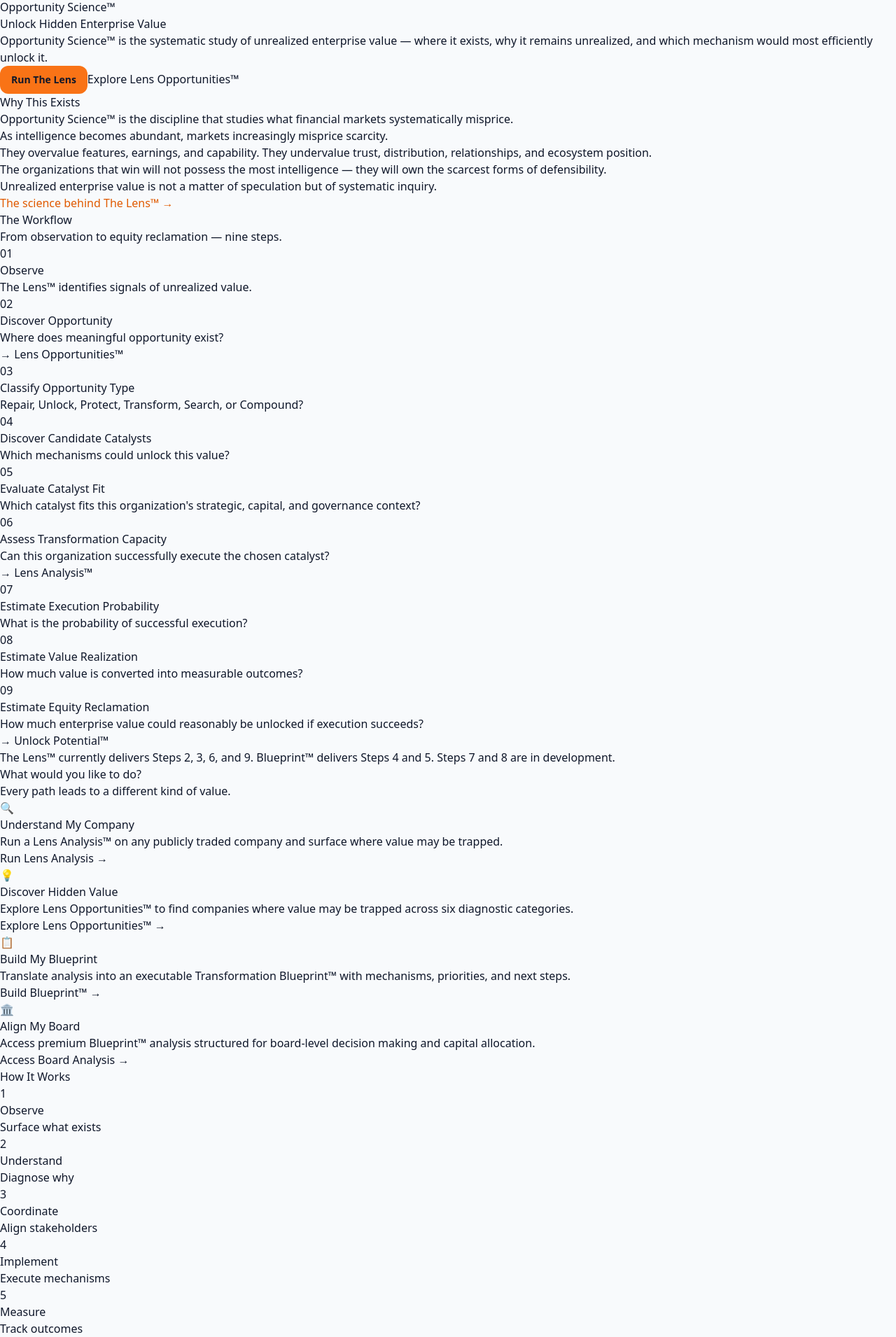
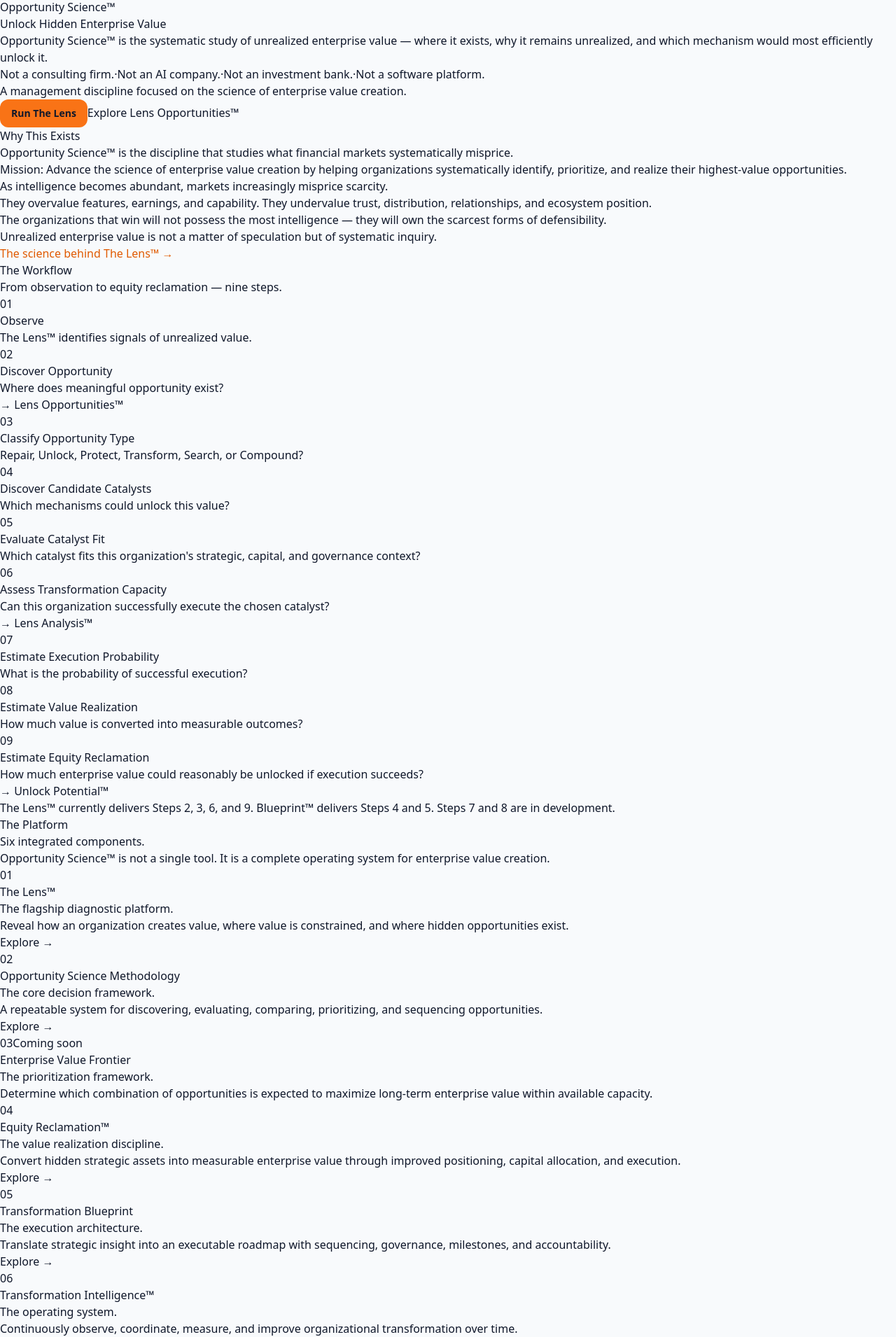
Before and after one commit to LeiderCap/leider-api, a Next.js app in the folder lens-mvp/: page / in a window 1280 px wide. Shown: the part 90-2000 px from the top of the page at 70% size. Built offline with nearby package versions, Linux system fonts and the light colour scheme.

Commit message:
Homepage: Opportunity Science founding doctrine — positioning, platform components, mission

```diff
--- a/lens-mvp/app/layout.tsx
+++ b/lens-mvp/app/layout.tsx
@@ -5,10 +5,10 @@ import NavRunButton from '@/components/NavRunButton';
 
 export const metadata: Metadata = {
   title: 'The Lens™ — Opportunity Science™ for Unrealized Enterprise Value',
-  description: 'Opportunity Science™ identifies where enterprise value is trapped, why it remains unrealized, and which mechanism would most efficiently unlock it. Powered by The Lens™.',
+  description: 'Opportunity Science™ — the management discipline dedicated to discovering, evaluating, prioritizing, and realizing opportunities that create long-term enterprise value. Powered by The Lens™.',
   openGraph: {
     title: 'The Lens™ — Opportunity Science™ for Unrealized Enterprise Value',
-    description: 'Opportunity Science™ identifies where enterprise value is trapped, why it remains unrealized, and which mechanism would most efficiently unlock it. Powered by The Lens™.',
+    description: 'Opportunity Science™ — the management discipline dedicated to discovering, evaluating, prioritizing, and realizing opportunities that create long-term enterprise value. Powered by The Lens™.',
     type: 'website',
   }
 };
--- a/lens-mvp/app/page.tsx
+++ b/lens-mvp/app/page.tsx
@@ -87,6 +87,18 @@ export default function HomePage() {
           <p className="mx-auto mt-6 max-w-2xl text-lg leading-8 text-slate-300">
             Opportunity Science™ is the systematic study of unrealized enterprise value — where it exists, why it remains unrealized, and which mechanism would most efficiently unlock it.
           </p>
+          <div className='mt-6 flex flex-wrap justify-center gap-3 text-xs text-gray-400'>
+            <span>Not a consulting firm.</span>
+            <span>·</span>
+            <span>Not an AI company.</span>
+            <span>·</span>
+            <span>Not an investment bank.</span>
+            <span>·</span>
+            <span>Not a software platform.</span>
+          </div>
+          <p className='mt-2 text-sm text-gray-500'>
+            A management discipline focused on the science of enterprise value creation.
+          </p>
           <div className="mt-10 flex flex-col items-center gap-4 sm:flex-row sm:justify-center">
             <a
               href="#search"
@@ -119,6 +131,9 @@ export default function HomePage() {
           <div className="mt-8 space-y-6">
             <p className="text-2xl font-light leading-relaxed text-white sm:text-3xl">
               Opportunity Science™ is the discipline that studies what financial markets systematically misprice.
+            </p>
+            <p className='text-lg text-gray-300 mb-8 max-w-2xl mx-auto'>
+              Mission: Advance the science of enterprise value creation by helping organizations systematically identify, prioritize, and realize their highest-value opportunities.
             </p>
             <p className="text-2xl font-light leading-relaxed text-white sm:text-3xl">
               As intelligence becomes abundant, markets increasingly misprice scarcity.
@@ -184,6 +199,100 @@ export default function HomePage() {
         </p>
       </section>
 
+      {/* ── Platform Components ───────────────────────────────── */}
+      <section className='py-16 px-6 max-w-5xl mx-auto'>
+        <p className='text-xs font-semibold uppercase tracking-widest text-orange-600 mb-3'>
+          The Platform
+        </p>
+        <h2 className='text-3xl font-bold text-gray-900 mb-4'>
+          Six integrated components.
+        </h2>
+        <p className='text-gray-500 mb-12 max-w-2xl'>
+          Opportunity Science™ is not a single tool. It is a complete operating system for enterprise value creation.
+        </p>
+        <div className='grid grid-cols-1 md:grid-cols-2 lg:grid-cols-3 gap-8'>
+          {[
+            {
+              number: '01',
+              name: 'The Lens™',
+              purpose: 'The flagship diagnostic platform.',
+              description: 'Reveal how an organization creates value, where value is constrained, and where hidden opportunities exist.',
+              status: 'live',
+              href: '/lens',
+            },
+            {
+              number: '02',
+              name: 'Opportunity Science Methodology',
+              purpose: 'The core decision framework.',
+              description: 'A repeatable system for discovering, evaluating, comparing, prioritizing, and sequencing opportunities.',
+              status: 'live',
+              href: '/methodology',
+            },
+            {
+              number: '03',
+              name: 'Enterprise Value Frontier',
+              purpose: 'The prioritization framework.',
+              description: 'Determine which combination of opportunities is expected to maximize long-term enterprise value within available capacity.',
+              status: 'coming',
+              href: null,
+            },
+            {
+              number: '04',
+              name: 'Equity Reclamation™',
+              purpose: 'The value realization discipline.',
+              description: 'Convert hidden strategic assets into measurable enterprise value through improved positioning, capital allocation, and execution.',
+              status: 'live',
+              href: '/lens',
+            },
+            {
+              number: '05',
+              name: 'Transformation Blueprint',
+              purpose: 'The execution architecture.',
+              description: 'Translate strategic insight into an executable roadmap with sequencing, governance, milestones, and accountability.',
+              status: 'live',
+              href: '/blueprint',
+            },
+            {
+              number: '06',
+              name: 'Transformation Intelligence™',
+              purpose: 'The operating system.',
+              description: 'Continuously observe, coordinate, measure, and improve organizational transformation over time.',
+              status: 'live',
+              href: '/methodology',
+            },
+          ].map((component) => (
+            <div key={component.number} className='border border-gray-100 rounded-xl p-6'>
+              <div className='flex items-center justify-between mb-3'>
+                <span className='text-2xl font-bold text-orange-100'>
+                  {component.number}
+                </span>
+                {component.status === 'coming' && (
+                  <span className='text-xs text-gray-400 border border-gray-200 rounded px-2 py-0.5'>
+                    Coming soon
+                  </span>
+                )}
+              </div>
+              <h3 className='font-bold text-gray-900 mb-1'>
+                {component.name}
+              </h3>
+              <p className='text-xs text-orange-600 font-medium mb-3'>
+                {component.purpose}
+              </p>
+              <p className='text-sm text-gray-500'>
+                {component.description}
+              </p>
+              {component.href && (
+                <a
+                  href={component.href}
+                  className='mt-4 inline-block text-xs text-orange-600 hover:underline'
+                >
+                  Explore →
+                </a>
+              )}
+            </div>
+          ))}
+        </div>
+      </section>
       {/* ── What Would You Like To Do? ───────────────────────── */}
       <section className="border-b border-slate-100 bg-white px-6 py-20">
         <div className="mx-auto max-w-5xl">
```
Also changed, not shown: lens-mvp/app/blueprint/page.tsx (+21 -0 lines).
